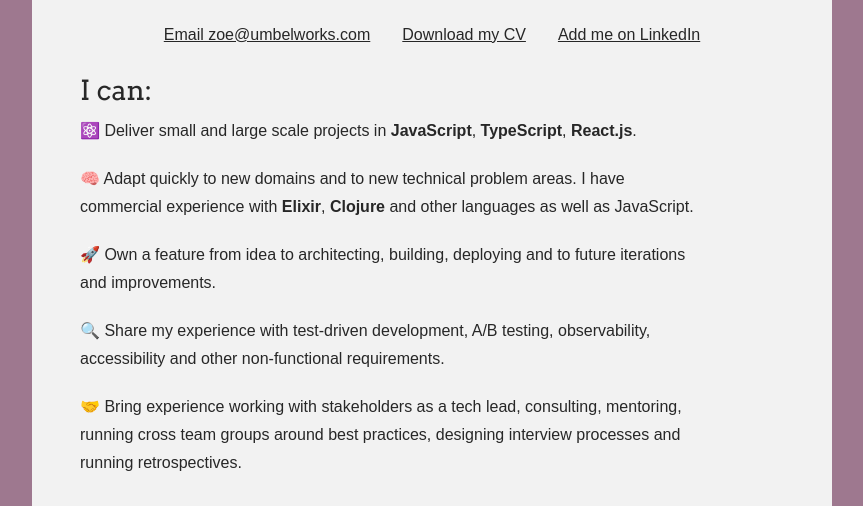
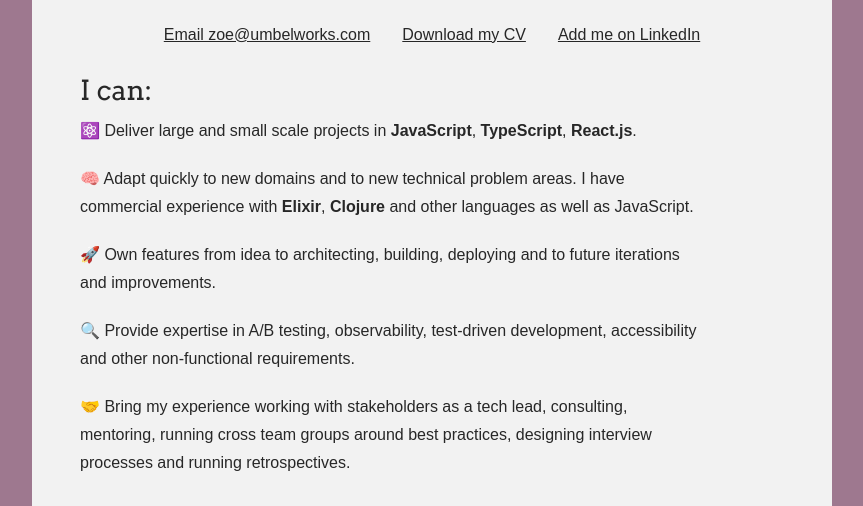
Before and after one commit to zoeabryant/zoeabryant.github.io, a plain HTML site: page index.html in a window 1280 px wide. Shown: the part 223-729 px from the top of the page, without its empty margins (208-1071 px from the left). Drawn offline with Linux system fonts and the light colour scheme.

Commit message:
feedback from good friends

```diff
--- a/index.html
+++ b/index.html
@@ -40,11 +40,11 @@
         <div class="skills">
           <h3>I can:</h3>
           <ul>
-            <li>⚛️ Deliver small and large scale projects in <strong>JavaScript</strong>, <strong>TypeScript</strong>, <strong>React.js</strong>.</li>
+            <li>⚛️ Deliver large and small scale projects in <strong>JavaScript</strong>, <strong>TypeScript</strong>, <strong>React.js</strong>.</li>
             <li>🧠 Adapt quickly to new domains and to new technical problem areas. I have commercial experience with <strong>Elixir</strong>, <strong>Clojure</strong> and other languages as well as JavaScript.</li>
-            <li>🚀 Own a feature from idea to architecting, building, deploying and to future iterations and improvements.</li>
-            <li>🔍 Share my experience with test-driven development, A/B testing, observability, accessibility and other non-functional requirements.</li>
-            <li>🤝 Bring experience working with stakeholders as a tech lead, consulting, mentoring, running cross team groups around best practices, designing interview processes and running retrospectives.</li>
+            <li>🚀 Own features from idea to architecting, building, deploying and to future iterations and improvements.</li>
+            <li>🔍 Provide expertise in A/B testing, observability, test-driven development, accessibility and other non-functional requirements.</li>
+            <li>🤝 Bring my experience working with stakeholders as a tech lead, consulting, mentoring, running cross team groups around best practices, designing interview processes and running retrospectives.</li>
           </ul>
         </div>
       </article>
```
